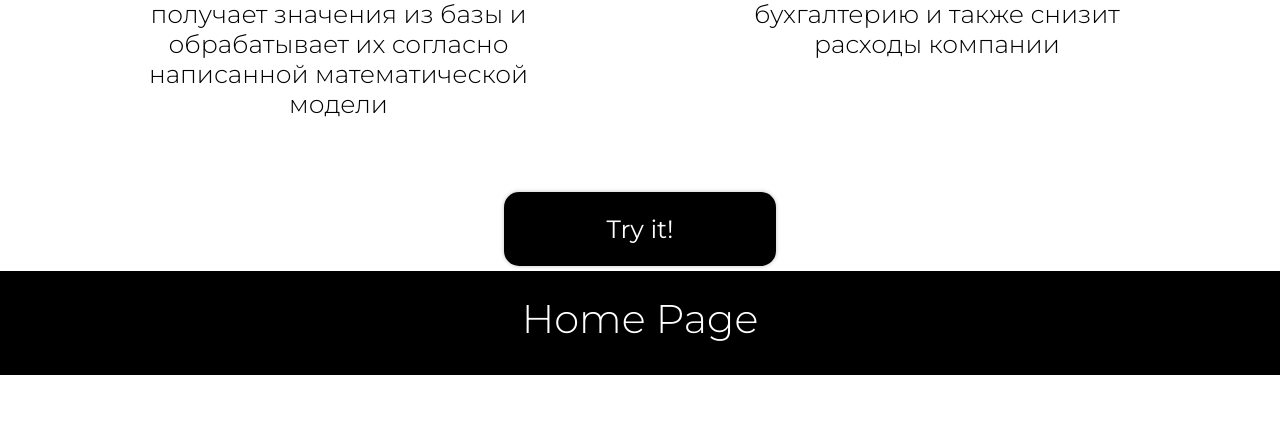
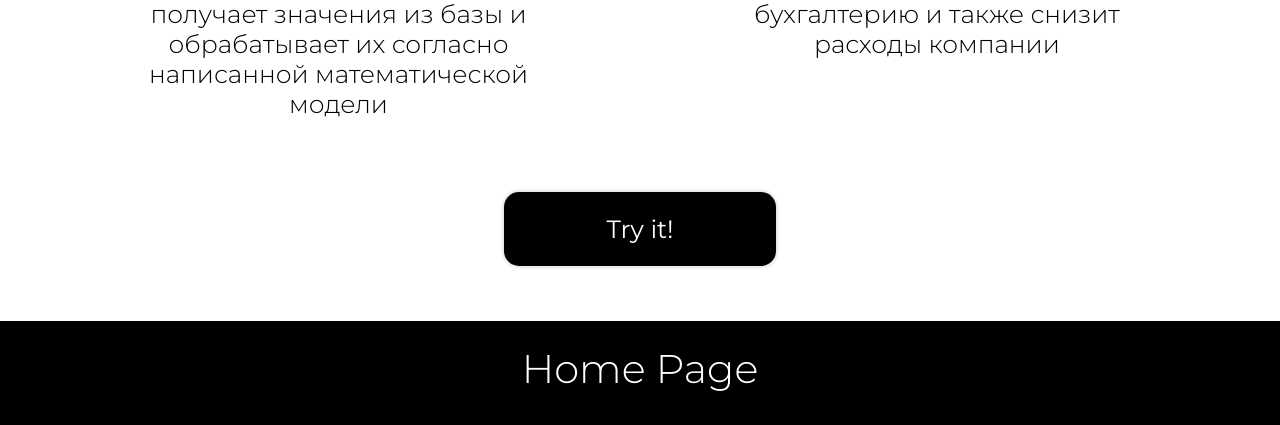
Before and after one commit to https-github-com-IamVirgoo/HakatonBoys, a Flask app: page /doc in a window 1280 px wide. Shown: the part 522-947 px from the top of the page. Before the commit the page ends 897 px from the top, so only its background shows below. Run offline with Flask 2, Linux system fonts and the light colour scheme.

Commit message:
Update doc.html

```diff
--- a/app/templates/doc.html
+++ b/app/templates/doc.html
@@ -88,6 +88,7 @@ header {
 }
 
 footer {
+    margin-top: 6vw;
     background-color: #000;
 }
 
```
